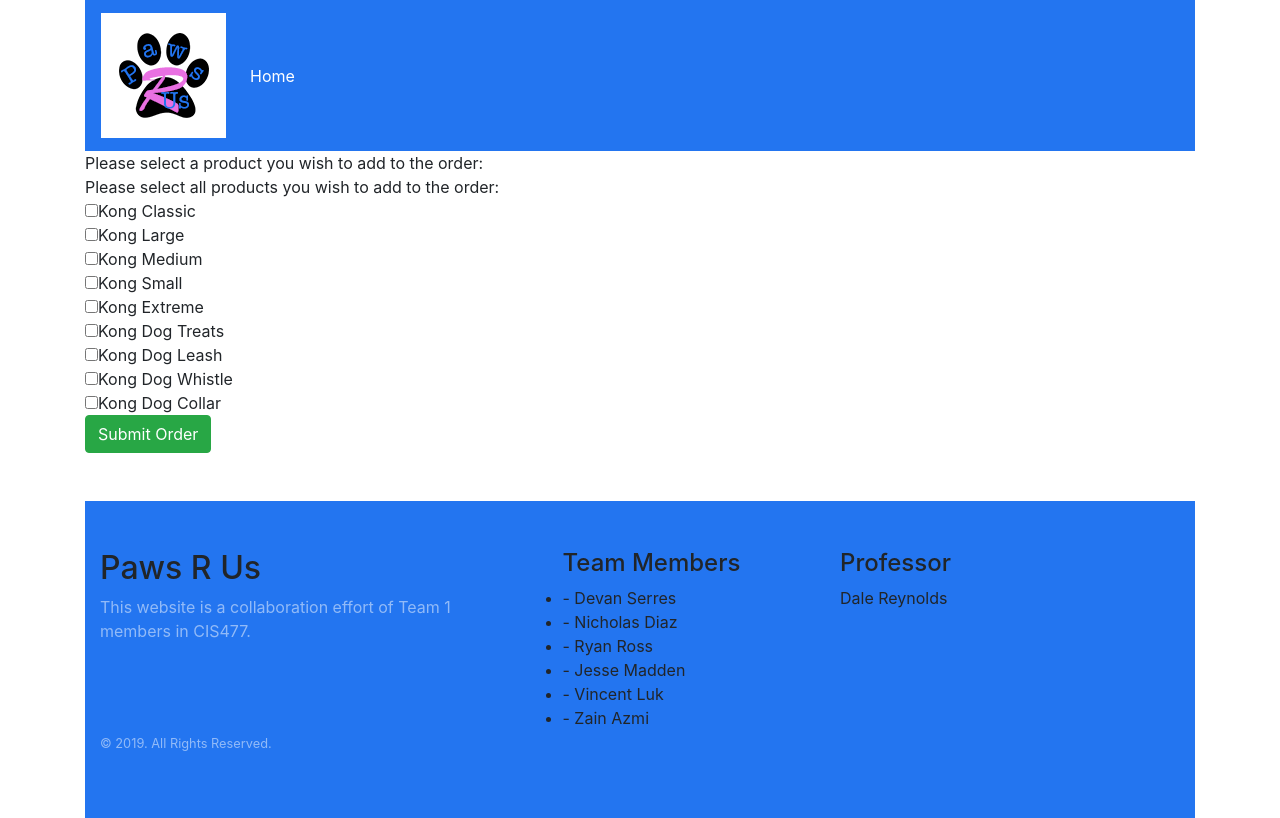
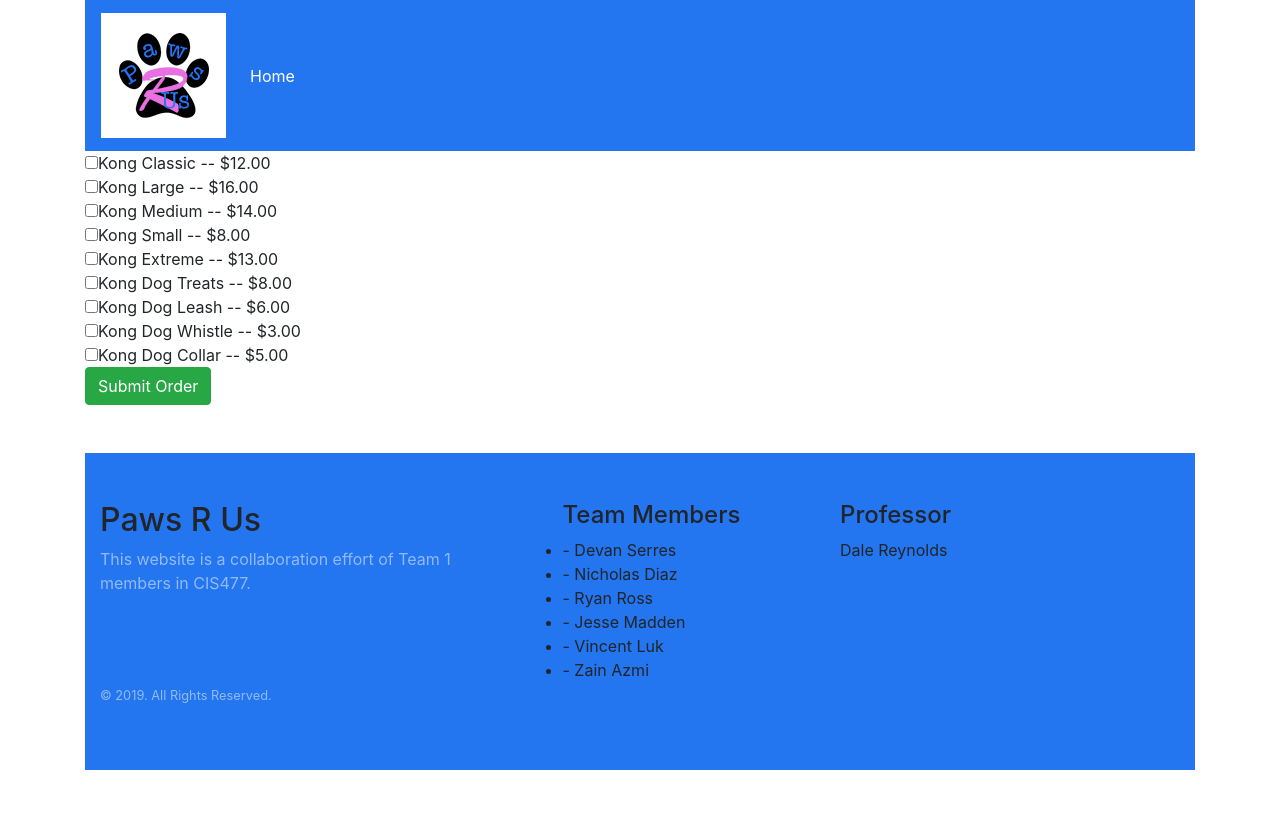
Before and after one commit to TwoTwentyFour/cis477, a PHP site: page /pages/create_order.php in a window 1280 px wide. After the commit the page ends 770 px from the top, so only its background shows below. Run offline with PHP 8.4, Linux system fonts and the light colour scheme; data comes from the database, SQL or seed files in the repository; a stand-in replaces the project's code that opens the database connection.

Commit message:
Added create page.

```diff
--- a/pages/create_order.php
+++ b/pages/create_order.php
@@ -1,29 +1,97 @@
 <?php
 require '../templates/header.php';
-
 require '../database.connection.php';
 
-echo ('Please select a product you wish to add to the order: ');
-$sql = "SELECT * FROM products;";
+if (isset($_POST['create_order_submit']))
+{
+    // need to loop through the $_POST['selected_items'] array and tally up the price
+    $order_total = 0;
+    foreach ($_POST['selected_items'] as $item)
+    {
+        if ($item == 1)
+        {
+            $order_total += 12;
+        }
+        else if ($item == 2)
+        {
+            $order_total += 16;
+        }
+        else if ($item == 3)
+        {
+            $order_total += 14;
+        }
+        else if ($item == 4)
+        {
+            $order_total += 8;
+        }
+        else if ($item == 5)
+        {
+            $order_total += 13;
+        }
+        else if ($item == 6)
+        {
+            $order_total += 8;
+        }
+        else if ($item == 7)
+        {
+            $order_total += 6;
+        }
+        else if ($item == 8)
+        {
+            $order_total += 3;
+        }
+        else
+        {
+            $order_total += 5;
+        }
+    }
 
-echo('<form action="confirm_order.php" method="post">');
-echo 'Please select all products you wish to add to the order: <br>';
-if ($result = mysqli_query($connection, $sql))
-{
-    while ($row = mysqli_fetch_assoc($result))
+
+
+    // first we create the order
+    $sql = "INSERT INTO orders (order_date, order_price, user_id) VALUES ('" . date("Y-m-d") . "' , '" . $order_total . "', " . $_SESSION['user_id']. ");";
+    mysqli_query($connection, $sql);
+
+    if (mysqli_affected_rows($connection) > 0)
     {
-        echo (' <input type="checkbox" name="order_product" value="
-              ' . $row['product_id'] . '"/>' . $row['product_name'] . "<br>");
+        // than we grab the id for the order we just created
+        $order_id = mysqli_insert_id($connection);
+
+        // and than create the orderIndex
+        foreach ($_POST['selected_items'] as $item)
+        {
+            $sql = "INSERT INTO orderIndex (product_id, order_id) VALUES ('" . $item . "', '" . $order_id . "')";
+            mysqli_query($connection, $sql);
+            header('Location: ./');
+        }
     }
-    echo ('<button class="btn btn-success" type="submit" name="order_submit">
-            Submit Order</button>');
-    echo "</form>";
+    else
+    {
+        echo '<p style="color: tomato;">Error: There was a problem with the database.</p>';
+    }
+
 }
 else
 {
-    echo 'Error: Could not execute SQL statment.';
+    $sql = "SELECT * FROM products;";
+    if ($result = mysqli_query($connection, $sql))
+    {
+        echo '<form action="create_order.php" method="post">';
+        while ($row = mysqli_fetch_assoc($result))
+        {
+            echo '<input type="checkbox" name="selected_items[]" value="' . $row['product_id'] . '">';
+            echo $row['product_name'];
+            echo ' -- $' . $row['product_price'];
+            echo '<br>';
+        }
+        echo '<button class="btn btn-success" type="submit" name="create_order_submit">Submit Order</button>';
+        echo '</form>';
+    }
+    else
+    {
+        echo '<p style="color: tomato;"></p>Error: Could not connect to the database.';
+    }
 }
-
 
 require '../templates/footer.html';
 ?>
--- a/pages/index.php
+++ b/pages/index.php
@@ -21,7 +21,7 @@
             require '../database.connection.php';
 
             $user_id = $_SESSION['user_id'];
-            $sql = "SELECT * FROM orders WHERE user_id = ?";
+            $sql = "SELECT * FROM orders WHERE user_id = ? ORDER BY `order_id` DESC";
             $stmt = mysqli_stmt_init($connection);
 
             if (mysqli_stmt_prepare($stmt, $sql))
--- a/register.php
+++ b/register.php
@@ -26,9 +26,7 @@ if (isset($_POST['register-submit']))
                 }
                 else
                 {
-                    require('./templates/header.php');
                     echo("Error: Could not update the database.");
-                    readfile('./templates/footer.html');
                 }
             }
         }
```
Also changed, not shown: login.php (+9 -2 lines).
